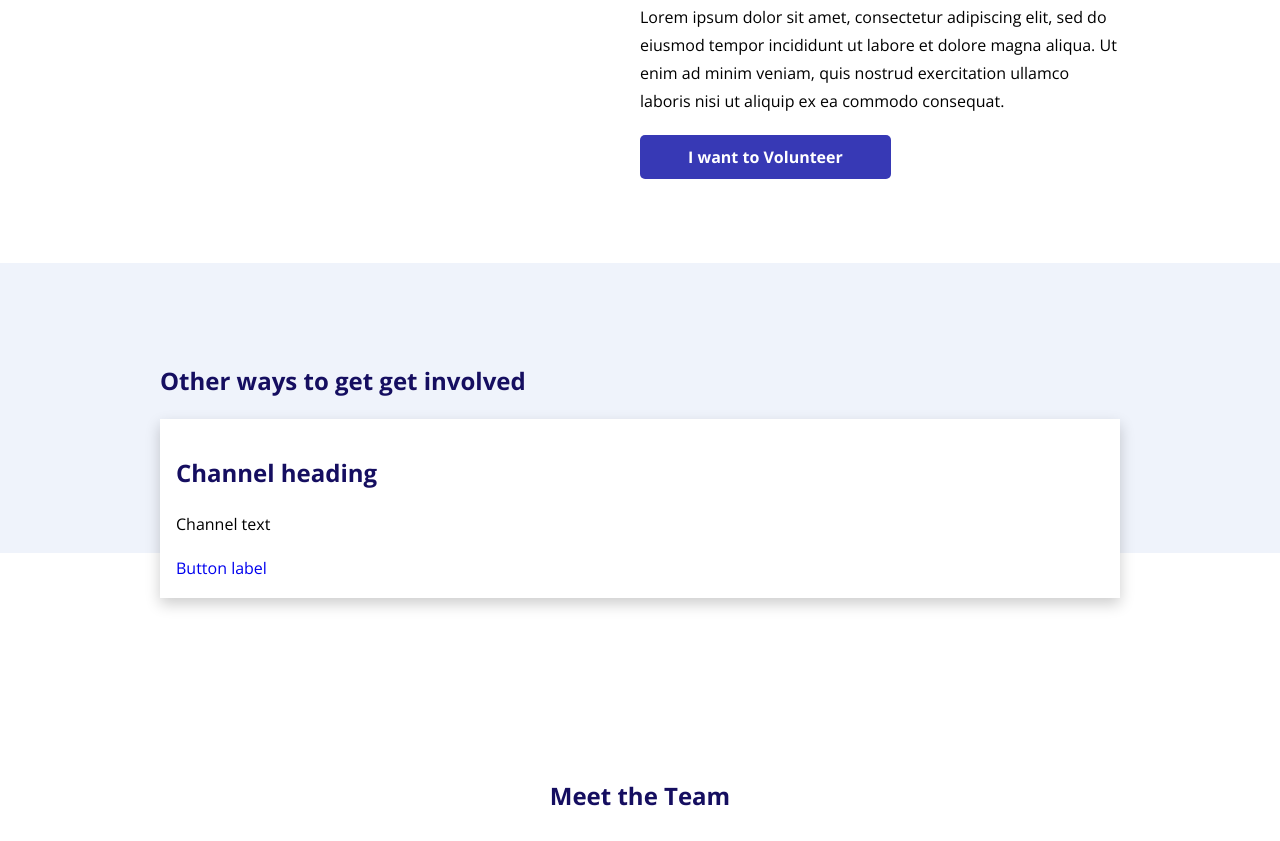
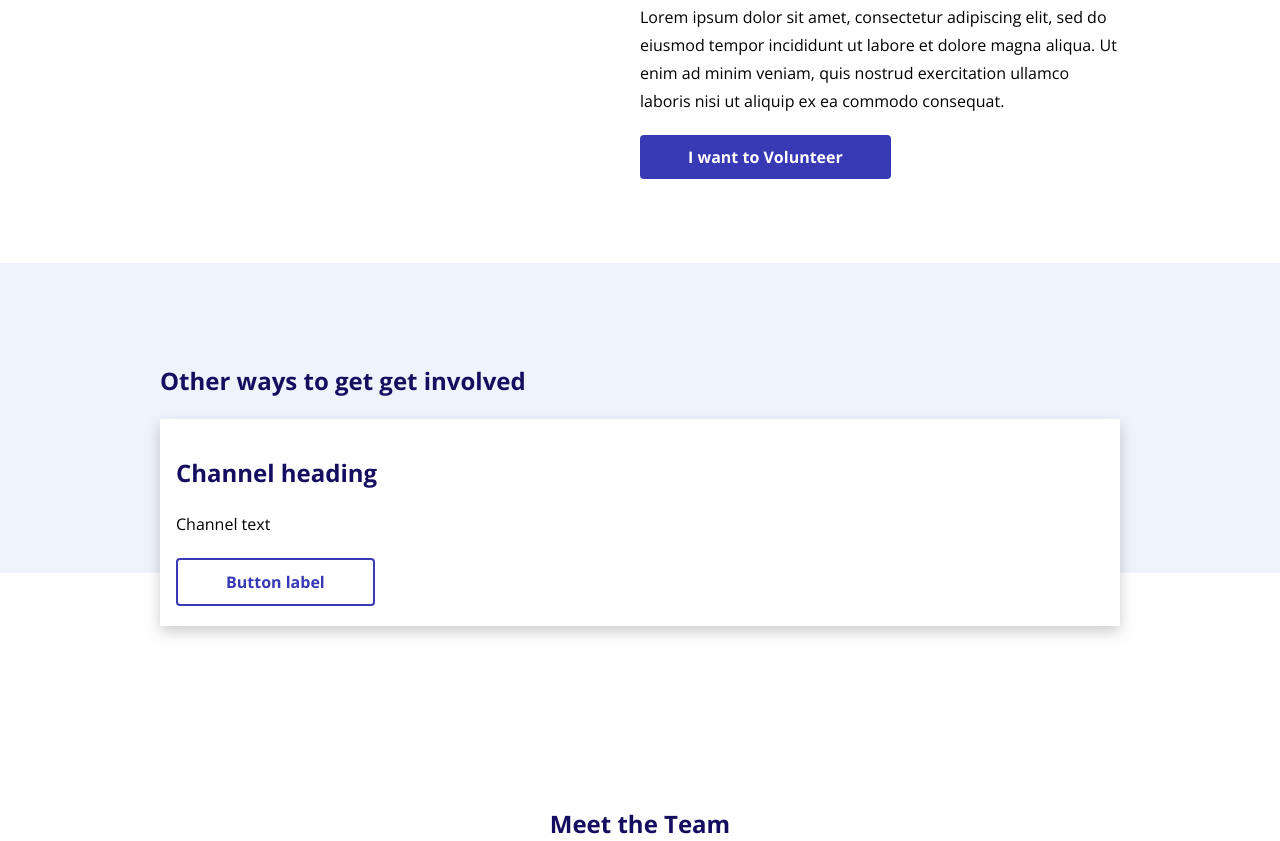
Before and after one commit to factn/resilience-landing-page, a Gatsby site: page / in a window 1280 px wide. Shown: the part 1959-2800 px from the top of the page. Built offline with nearby package versions, Linux system fonts and the light colour scheme; Gatsby itself is replaced by a stand-in of ours.

Commit message:
Tertiary button

```diff
--- a/src/components/Contribute.js
+++ b/src/components/Contribute.js
@@ -12,7 +12,7 @@ const Contribute = ({ channel, heading }) => (
             <PreviewCompatibleImage imageInfo={item} />
             <h2>{item.heading}</h2>
             <p>{item.text}</p>
-            <a href={item.url}>{item.button}</a>
+            <a className="button tertiary" href={item.url}>{item.button}</a>
           </div>
         ))}
       </div>
--- a/src/components/scss/_buttons.scss
+++ b/src/components/scss/_buttons.scss
@@ -4,7 +4,7 @@ a {
 
 .button {
   background-color: $color-grey;
-  border-radius: 5px;
+  border-radius: 4px;
   color: black;
   display: inline-block;
   font-weight: 600;
@@ -26,3 +26,9 @@ a {
 .button.secondary {
   background-color: $color-lilac;
 }
+
+.button.tertiary {
+  background-color: white;
+  border: 2px solid $color-vibrant-purple;
+  color: $color-vibrant-purple
+}
```
